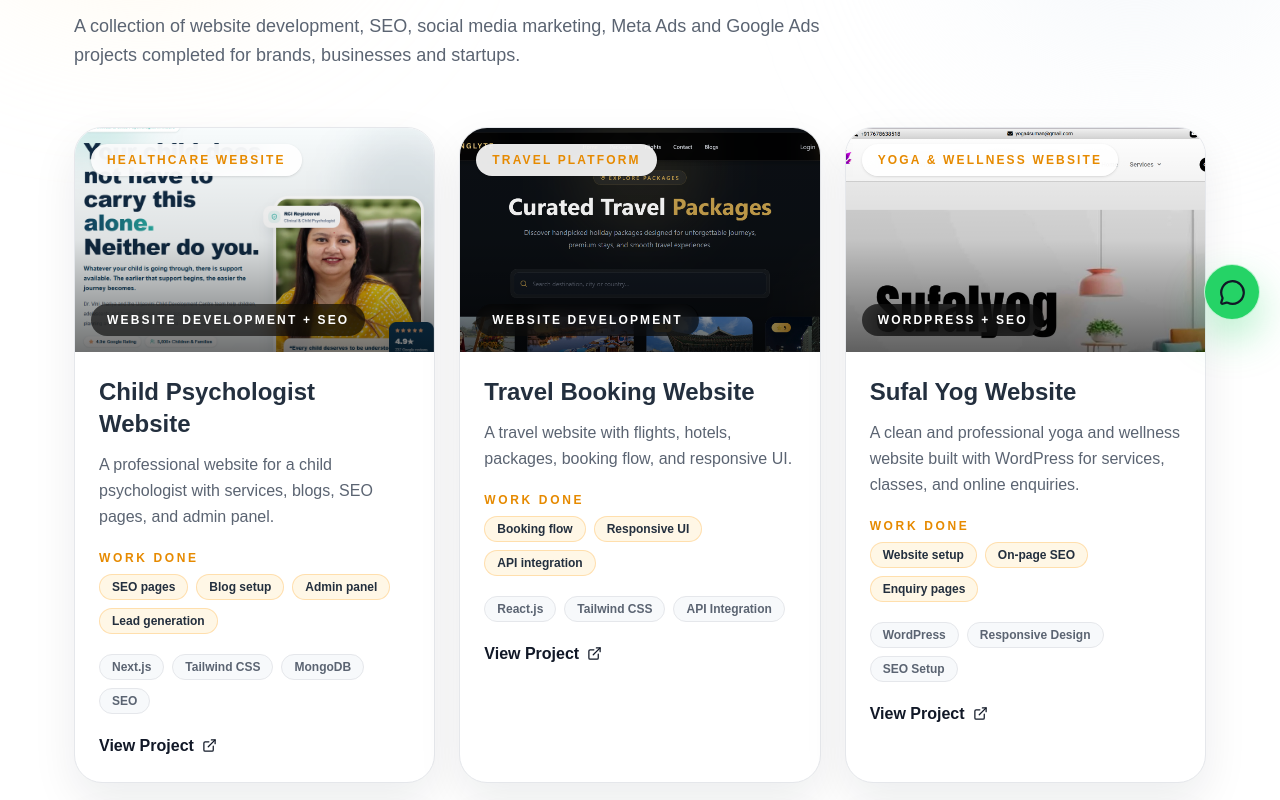
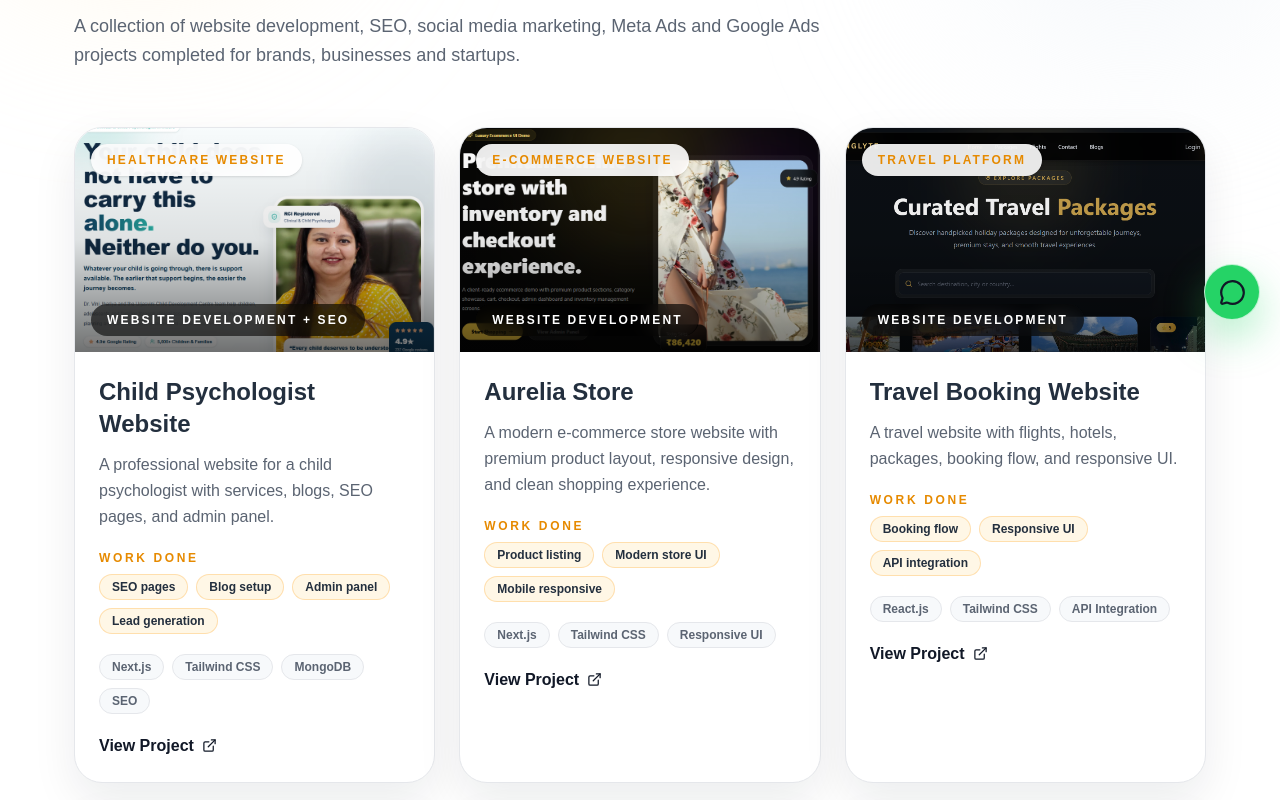
Before and after one commit to mayankjaat-45/maytech_solutions, a Next.js app: page /portfolio in a window 1280 px wide. Shown: the part 460-1260 px from the top of the page. Built offline with nearby package versions, Linux system fonts and the light colour scheme.

Commit message:
Demo Ecommerce Website

```diff
--- a/src/data/portfolio.js
+++ b/src/data/portfolio.js
@@ -9,6 +9,17 @@ export const portfolioItems = [
       "A professional website for a child psychologist with services, blogs, SEO pages, and admin panel.",
     image: "/portfolio/psychologist.png",
     liveUrl: "https://vini-clinic-web.vercel.app",
+  },
+  {
+    title: "Aurelia Store",
+    category: "E-commerce Website",
+    serviceType: "Website Development",
+    tech: ["Next.js", "Tailwind CSS", "Responsive UI"],
+    results: ["Product listing", "Modern store UI", "Mobile responsive"],
+    description:
+      "A modern e-commerce store website with premium product layout, responsive design, and clean shopping experience.",
+    image: "/portfolio/aurelia-store.png",
+    liveUrl: "https://aurelia-store-nu.vercel.app/",
   },
   {
     title: "Travel Booking Website",
```
Also changed, not shown: public/portfolio/aurelia-store.png (added).
